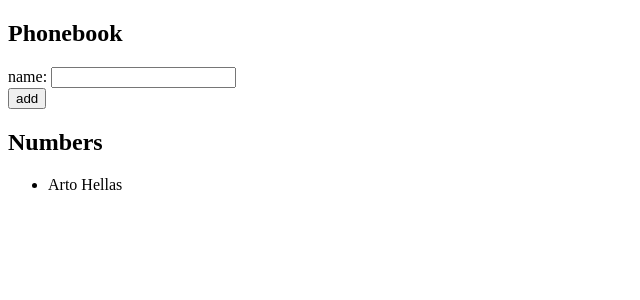
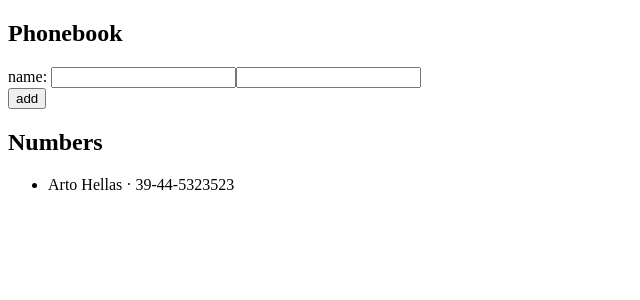
Before and after one commit to nutaptap/full-stack-open, a React (Vite) app in the folder part2/phonebook/: page / in a window 1280 px wide. Shown: the top 300 px of the page, without its empty margins (0-640 px from the left). Built offline with nearby package versions, Linux system fonts and the light colour scheme.

Commit message:
Completed exercises 2.7 & 2.8

```diff
--- a/part2/phonebook/src/App.jsx
+++ b/part2/phonebook/src/App.jsx
@@ -1,16 +1,33 @@
 import { useState } from "react";
 
 const App = () => {
-  const [persons, setPersons] = useState([{ name: "Arto Hellas" }]);
+  const [persons, setPersons] = useState([
+    { name: "Arto Hellas", number: "39-44-5323523" },
+  ]);
   const [newName, setNewName] = useState("");
+  const [newNumber, setNewNumber] = useState("");
 
-  function handleChange(e) {
+  function handleName(e) {
     setNewName(e.target.value);
+  }
+
+  function handleNumber(e) {
+    setNewNumber(e.target.value);
   }
 
   function handleClick(e) {
     e.preventDefault();
-    setPersons([...persons, { name: newName }]);
+    const duplicated = findNameDuplicates();
+    console.log(duplicated);
+    if (!duplicated) {
+      setPersons([...persons, { name: newName, number: newNumber }]);
+    } else {
+      window.alert(`The name ${newName} already exists!`);
+    }
+  }
+
+  function findNameDuplicates() {
+    return persons.some((person) => person.name === newName);
   }
 
   return (
@@ -19,7 +36,8 @@ const App = () => {
       <form>
         <div>
           <label htmlFor="name">name: </label>
-          <input type="text" id="name" onChange={handleChange} />
+          <input type="text" id="name" onChange={handleName} />
+          <input type="text" id="number" onChange={handleNumber} />
         </div>
         <div>
           <button type="submit" onClick={handleClick}>
@@ -30,7 +48,7 @@ const App = () => {
       <h2>Numbers</h2>
       <ul>
         {persons.map((person, index) => (
-          <li key={index}>{person.name}</li>
+          <li key={index}>{`${person.name} · ${person.number}`}</li>
         ))}
       </ul>
     </div>
```
